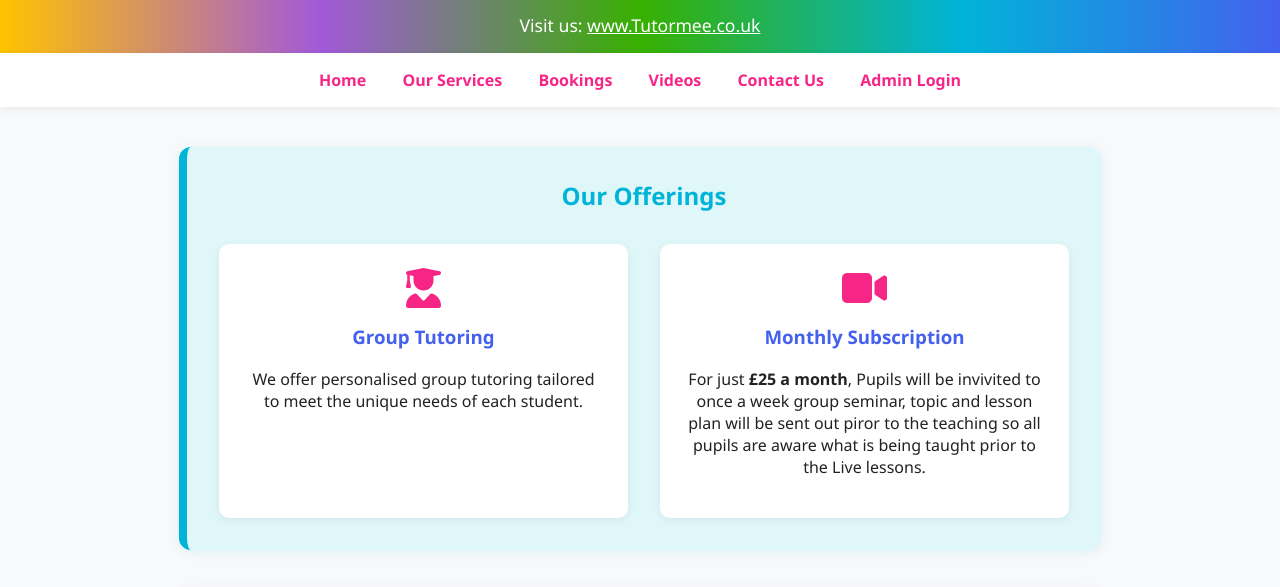
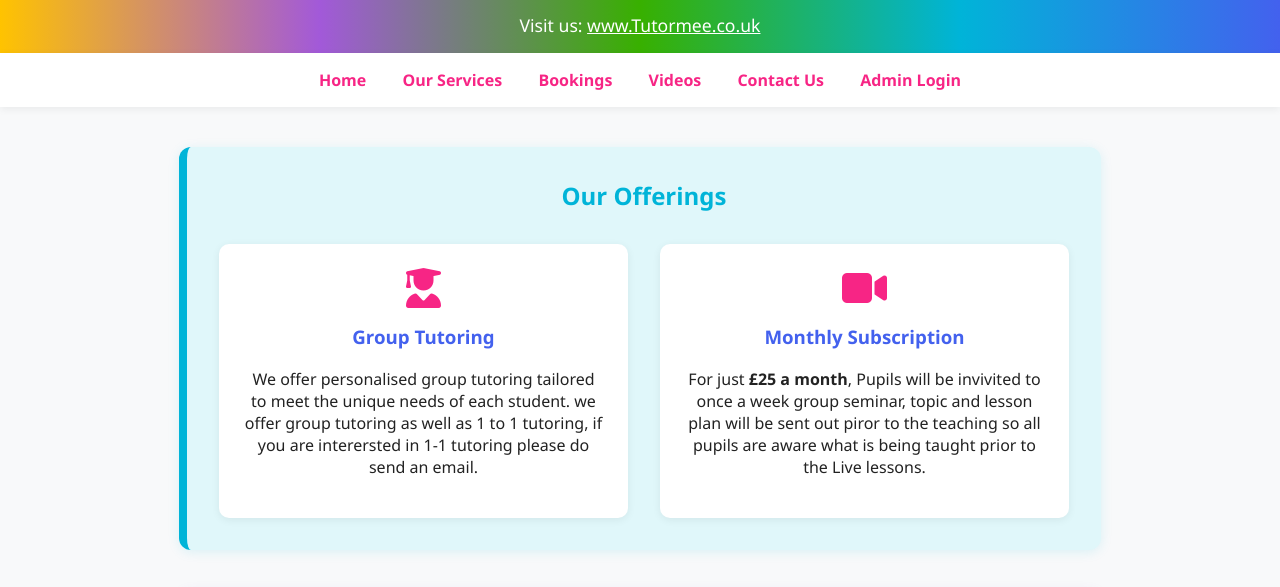
Before and after one commit to TutorMeLimited/TutorMe, a website: page Our-services.html in a window 1280 px wide. Shown: the part 143-730 px from the top of the page. Drawn offline with Linux system fonts and the light colour scheme.

Commit message:
Enhance group tutoring description with additional details
Expanded description of group tutoring services to include 1-to-1 tutoring option and contact information.

```diff
--- a/Our-services.html
+++ b/Our-services.html
@@ -31,7 +31,7 @@
             <div class="offering">
                 <i class="fas fa-user-graduate"></i>
                 <h3>Group Tutoring</h3>
-                <p>We offer personalised group tutoring tailored to meet the unique needs of each student.  </p>
+                <p>We offer personalised group tutoring tailored to meet the unique needs of each student. we offer group tutoring as well as 1 to 1 tutoring, if you are interersted in 1-1 tutoring please do send an email.   </p>
             </div>
             <div class="offering">
                 <i class="fas fa-video"></i>
```
